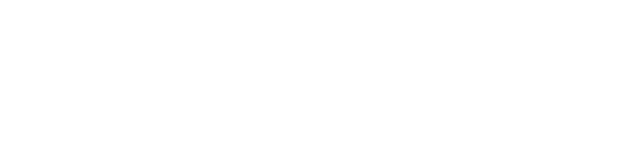
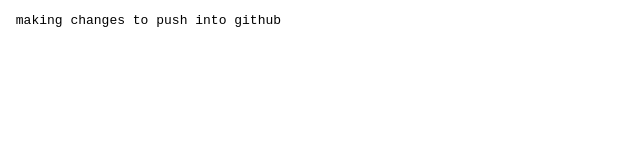
Before and after one commit to rhr190/my-second-repo, a plain HTML site: page index.html in a window 1280 px wide. Shown: the whole page, without its empty margins (0-640 px from the left). Drawn offline with Linux system fonts and the light colour scheme.

Commit message:
made some changes to check if it works

```diff
--- a/index.html
+++ b/index.html
@@ -7,6 +7,6 @@
     <title>my 2nd repo</title>
 </head>
 <body>
-
+    <pre> making changes to push into github</pre>
 </body>
 </html>
```
